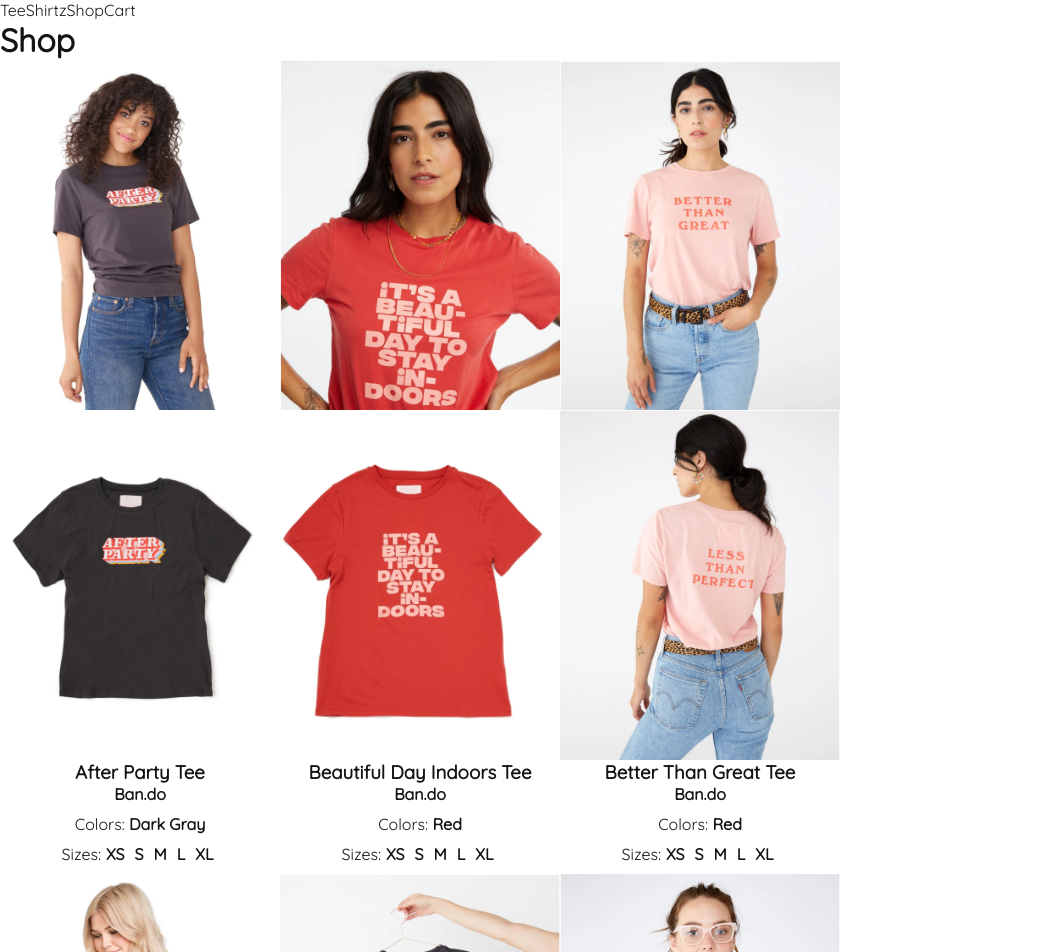
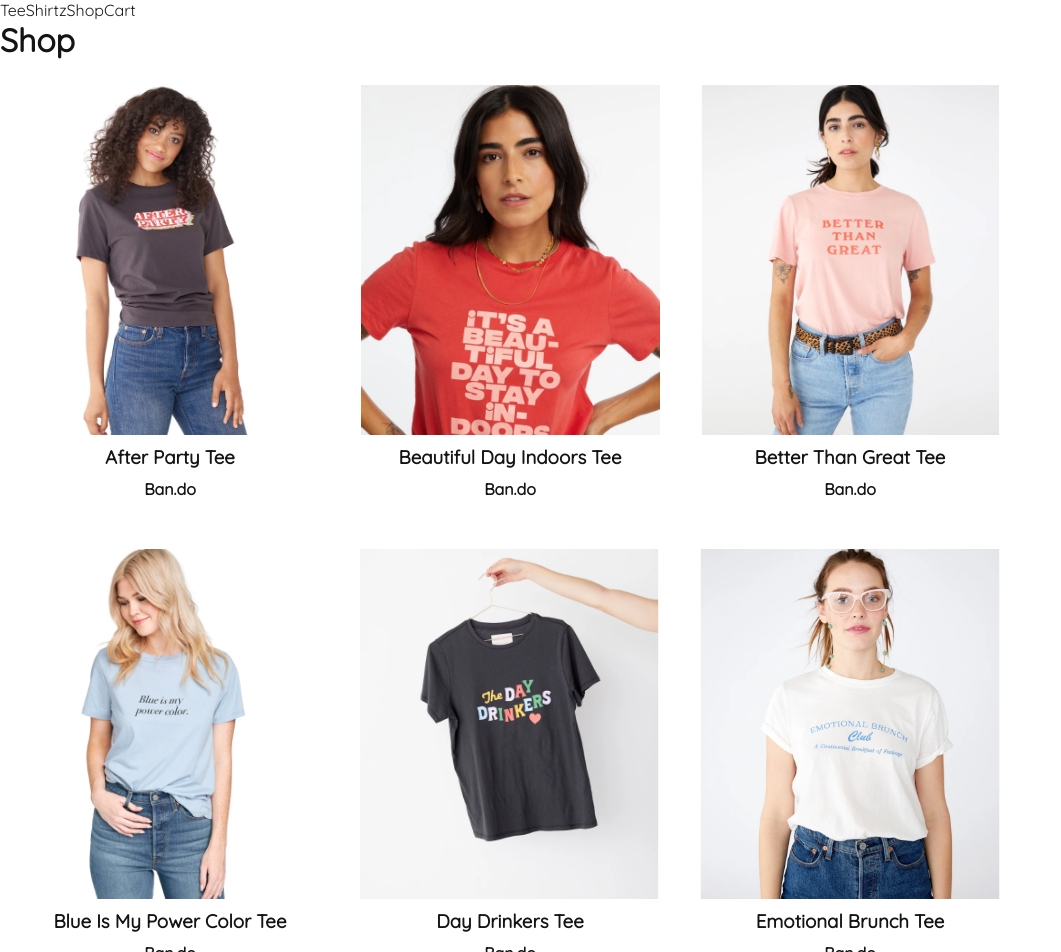
Before and after one commit to kathd/online-shop, a React (Create React App) app: page /shop in a window 1280 px wide. Shown: the top 952 px of the page, without its empty margins (0-1061 px from the left). Built offline with nearby package versions, Linux system fonts and the light colour scheme.

Commit message:
added css on showing products

```diff
--- a/src/components/products/EachProduct.jsx
+++ b/src/components/products/EachProduct.jsx
@@ -4,26 +4,31 @@ import "../../styles/products.css";
 const EachProduct = ({ images, name, brand, colors, sizes }) => {
   return (
     <div className="product-wrapper">
-      {images.map(image => (
-        <img className="img-shirt" src={image} alt={name} />
-      ))}
+      <div className="container">
+        <img className="img-shirt" src={images[0]} alt={name} />
+        {images.length > 1 && (
+            <div className="overlay-img">
+                <img className="img-shirt" src={images[1]} alt={name} />
+            </div>
+        )}
+        <div className="overlay sizes">
+          <ul>
+            {sizes.map((size, i) => (
+              <li className="list" key={i}>
+                <b>{size}</b>
+              </li>
+            ))}
+          </ul>
+        </div>
+
+      </div>
       <h3>{name}</h3>
       <h4>{brand}</h4>
-      <div className="colors">
+      {/* <div className="colors">
         <p>
           Colors: <b>{colors}</b>
         </p>
-      </div>
-      <div className="sizes">
-        <p>Sizes:</p>
-        <ul>
-          {sizes.map((size, i) => (
-            <li className="list" key={i}>
-              <b>{size}</b>
-            </li>
-          ))}
-        </ul>
-      </div>
+      </div> */}
     </div>
   );
 };
--- a/src/data/products.js
+++ b/src/data/products.js
@@ -1,7 +1,7 @@
 module.exports = [
-    {product:0, images:["/images/tshirts/Ban.do/After Party Tee.png","/images/tshirts/Ban.do/After Party Tee 2.png"], name:"After Party Tee", brand:"Ban.do", availableColors:["Dark Gray"], availableSizes:["XS","S","M","L","XL"]},
-    {product:1, images:["/images/tshirts/Ban.do/Beautiful Day Indoors Tee.png", "/images/tshirts/Ban.do/Beautiful Day Indoors Tee 2.png"], name:"Beautiful Day Indoors Tee", brand:"Ban.do", availableColors:["Red"], availableSizes:["XS","S","M","L","XL"]},
-    {product:2, images:["/images/tshirts/Ban.do/Better Than Great Tee.png", "/images/tshirts/Ban.do/Better Than Great Tee 2.png"], name:"Better Than Great Tee", brand:"Ban.do", availableColors:["Red"], availableSizes:["XS","S","M","L","XL"]},
+    {product:0, images:["/images/tshirts/Ban.do/After Party Tee.png","/images/tshirts/Ban.do/After Party Tee 2.png"], name:"After Party Tee", brand:"Ban.do", availableColors:["Dark Gray"], availableSizes:["XS","S","L","XL"]},
+    {product:1, images:["/images/tshirts/Ban.do/Beautiful Day Indoors Tee.png", "/images/tshirts/Ban.do/Beautiful Day Indoors Tee 2.png"], name:"Beautiful Day Indoors Tee", brand:"Ban.do", availableColors:["Red"], availableSizes:["XS","S","M","XL"]},
+    {product:2, images:["/images/tshirts/Ban.do/Better Than Great Tee.png", "/images/tshirts/Ban.do/Better Than Great Tee 2.png"], name:"Better Than Great Tee", brand:"Ban.do", availableColors:["Red"], availableSizes:["XS","S","M","L"]},
     {product:3, images:["/images/tshirts/Ban.do/Blue Is My Power Color Tee.png"], name:"Blue Is My Power Color Tee", brand:"Ban.do", availableColors:["Light Blue"], availableSizes:["XS","S","M","L","XL"]},
     {product:4, images:["/images/tshirts/Ban.do/Day Drinkers Tee.png"], name:"Day Drinkers Tee", brand:"Ban.do", availableColors:["Dark Gray"], availableSizes:["XS","S","M","L","XL"]},
     {product:5, images:["/images/tshirts/Ban.do/Emotional Brunch Tee.png", "/images/tshirts/Ban.do/Emotional Brunch Tee 2.png"], name:"Emotional Brunch Tee", brand:"Ban.do", availableColors:["White"], availableSizes:["XS","S","M","L","XL"]},
@@ -10,11 +10,11 @@ module.exports = [
     {product:8, images:["/images/tshirts/Ban.do/Paradise Tee.png", "/images/tshirts/Ban.do/Paradise Tee 2.png"], name:"Paradise Tee", brand:"Ban.do", availableColors:["Green"], availableSizes:["XS","S","M","L","XL"]},
     {product:9, images:["/images/tshirts/Ban.do/Red Is My Power Color Tee.png"], name:"Red Is My Power Color Tee", brand:"Ban.do", availableColors:["Red"], availableSizes:["XS","S","M","L","XL"]},
     {product:10, images:["/images/tshirts/Ban.do/Ride The Wave Tee.png", "/images/tshirts/Ban.do/Ride The Wave Tee 2.png"], name:"Ride The Wave Tee", brand:"Ban.do", availableColors:["Pink"], availableSizes:["XS","S","M","L","XL"]},
-    {product:11, images:["/images/tshirts/Ban.do/So Appeeling Ringer Tee.png", "/images/tshirts/Ban.do/So Appeeling Ringer Tee 2.png"], name:"So Appeeling Ringer Tee", brand:"Ban.do", availableColors:["White"], availableSizes:["XS","S","M","L","XL"]},
+    {product:11, images:["/images/tshirts/Ban.do/So Appeeling Ringer Tee.png", "/images/tshirts/Ban.do/So Appeeling Ringer Tee 2.png"], name:"So Appeeling Ringer Tee", brand:"Ban.do", availableColors:["White"], availableSizes:["XS","M","L","XL"]},
     {product:12, images:["/images/tshirts/Ban.do/Yellow Is My Power Color Tee.png"], name:"Yellow Is My Power Color Tee", brand:"Ban.do", availableColors:["Yellow"], availableSizes:["XS","S","M","L","XL"]},
-    {product:13, images:["/images/tshirts/Ban.do/Yes You Can Retro Tee.png", "/images/tshirts/Ban.do/Yes You Can Retro Tee 2.png"], name:"Yes You Can Retro Tee", brand:"Ban.do", availableColors:["White"], availableSizes:["XS","S","M","L","XL"]},
-    {product:14, images:["/images/tshirts/ModCloth/All Booked This Weekend Ringer Tee.png", "/images/tshirts/ModCloth/All Booked This Weekend Ringer Tee 2.png"], name:"All Booked This Weekend Ringer Tee", brand:"ModCloth", availableColors:["White"], availableSizes:["XS","S","M","L","XL"]},
-    {product:15, images:["/images/tshirts/ModCloth/Cacti And Succulents Tee.png", "/images/tshirts/ModCloth/Cacti And Succulents Tee 2.png"], name:"Cacti And Succulents Tee", brand:"ModCloth", availableColors:["White"], availableSizes:["XS","S","M","L","XL"]},
+    {product:13, images:["/images/tshirts/Ban.do/Yes You Can Retro Tee.png", "/images/tshirts/Ban.do/Yes You Can Retro Tee 2.png"], name:"Yes You Can Retro Tee", brand:"Ban.do", availableColors:["White"], availableSizes:["S","M","L","XL"]},
+    {product:14, images:["/images/tshirts/ModCloth/All Booked This Weekend Ringer Tee.png", "/images/tshirts/ModCloth/All Booked This Weekend Ringer Tee 2.png"], name:"All Booked Ringer Tee", brand:"ModCloth", availableColors:["White"], availableSizes:["XS","S","M","L","XL"]},
+    {product:15, images:["/images/tshirts/ModCloth/Cacti And Succulents Tee.png", "/images/tshirts/ModCloth/Cacti And Succulents Tee 2.png"], name:"Cacti And Succulents Tee", brand:"ModCloth", availableColors:["White"], availableSizes:["M","L","XL"]},
     {product:16, images:["/images/tshirts/ModCloth/From Outer Space Graphic Tee.png", "/images/tshirts/ModCloth/From Outer Space Graphic Tee 2.png"], name:"From Outer Space Graphic Tee", brand:"ModCloth", availableColors:["Navy Blue"], availableSizes:["XS","S","M","L","XL"]},
     {product:17, images:["/images/tshirts/ModCloth/Let's Guac N Roll Tee.png", "/images/tshirts/ModCloth/Let's Guac N Roll Tee 2.png"], name:"Let's Guac N Roll Tee", brand:"ModCloth", availableColors:["White"], availableSizes:["XS","S","M","L","XL"]},
 
--- a/src/styles/products.css
+++ b/src/styles/products.css
@@ -1,19 +1,31 @@
-.show-products {
-    width: 75%;
+div.show-products {
+    width: 100%;
     display: flex;
     flex-direction: row;
     flex-wrap: wrap;
 }
 
-.product-wrapper {
+div.product-wrapper {
+    width: 300px;
+    margin: 20px;
     display: flex;
     flex-direction: column;
     align-items: center;
+}
 
+div.product-wrapper>* {
+    margin: 5px;
+}
+
+div.container {
+    position: relative;
+    width: 100%;
+    max-width: 300px;
 }
 
 img.img-shirt {
-    width: 280px;
+    display: block;
+    width: 100%;
     height: 350px;
     object-fit: cover;
 }
@@ -25,7 +37,8 @@ div.colors {
 
 div.sizes {
     display: flex;
-    margin: 10px;
+    align-items: center;
+    justify-content: center;
 }
 
 .sizes ul {
@@ -36,3 +49,32 @@ div.sizes {
     list-style: none;
     margin: 0 5px;
 }
+
+div.overlay, div.overlay-img {
+    position: absolute;
+    bottom: 0;
+    width: 100%;
+    transition: .5s ease;
+    opacity: 0;
+}
+
+div.overlay-img {
+    top: 0;
+    left: 0;
+    right: 0;
+    height: 100%;
+}
+
+div.overlay {
+    background: rgb(255, 255, 255);
+    background: rgba(255, 255, 255, 0.5);
+    /* Black see-through */
+    color: #141414;
+    font-size: 14px;
+    padding: 20px;
+}
+
+.container:hover .overlay,
+.container:hover .overlay-img {
+    opacity: 1;
+}
```
